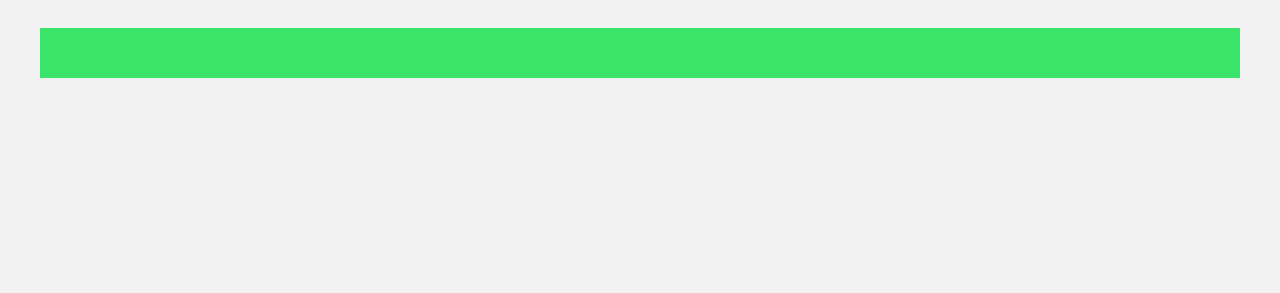
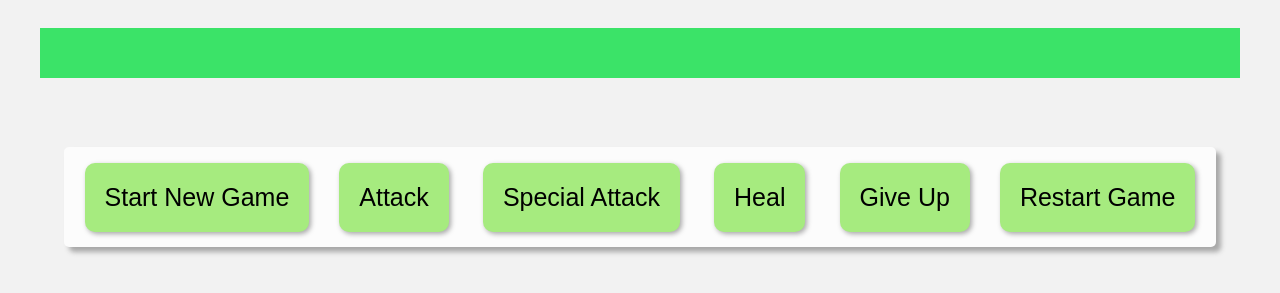
Before and after one commit to ndshaw01/monsterSlayer, a plain HTML site: page index.html in a window 1280 px wide. Shown: the part 153-446 px from the top of the page. Drawn offline with Linux system fonts and the light colour scheme.

Commit message:
added styling for buttons

```diff
--- a/index.html
+++ b/index.html
@@ -26,10 +26,16 @@
 		</div>
 		<div id="buttons">
 			<div id="newGame">
+				<button>Start New Game</button>
 			</div>
 			<div id="midGame">
+				<button>Attack</button>
+				<button>Special Attack</button>
+				<button>Heal</button>
+				<button>Give Up</button>
 			</div>
 			<div id="endGame">
+				<button>Restart Game</button>
 			</div>
 		</div>
 		<div id="log">
--- a/styles.css
+++ b/styles.css
@@ -5,6 +5,17 @@ body{
 	background-color: #f2f2f2;
 }
 
+button{
+	display: inline-block;
+	margin: auto 15px;
+	background-color:#a6eb7f;
+	outline:none;
+	padding:20px 20px;
+	font-size:25px;
+	border-radius:10px;
+	box-shadow: 2px 2px 5px #a8a8a8;
+	border:none;
+}
 
 #app{
 	margin: 0 5%;
@@ -31,6 +42,22 @@ body{
 	text-align:center;
 }
 
+#buttons{
+	width:100%;
+	height:100px;
+	display:flex;
+	flex-direction:row;
+	justify-content: center;
+	align-items: center;
+	background-color: #fcfcfc;
+	border-radius:5px;
+	box-shadow: 5px 5px 5px #a8a8a8;
+}
+
+#log{
+
+}
+
 .healthbar{
 	margin:50px auto;
 	height:50px;
```
